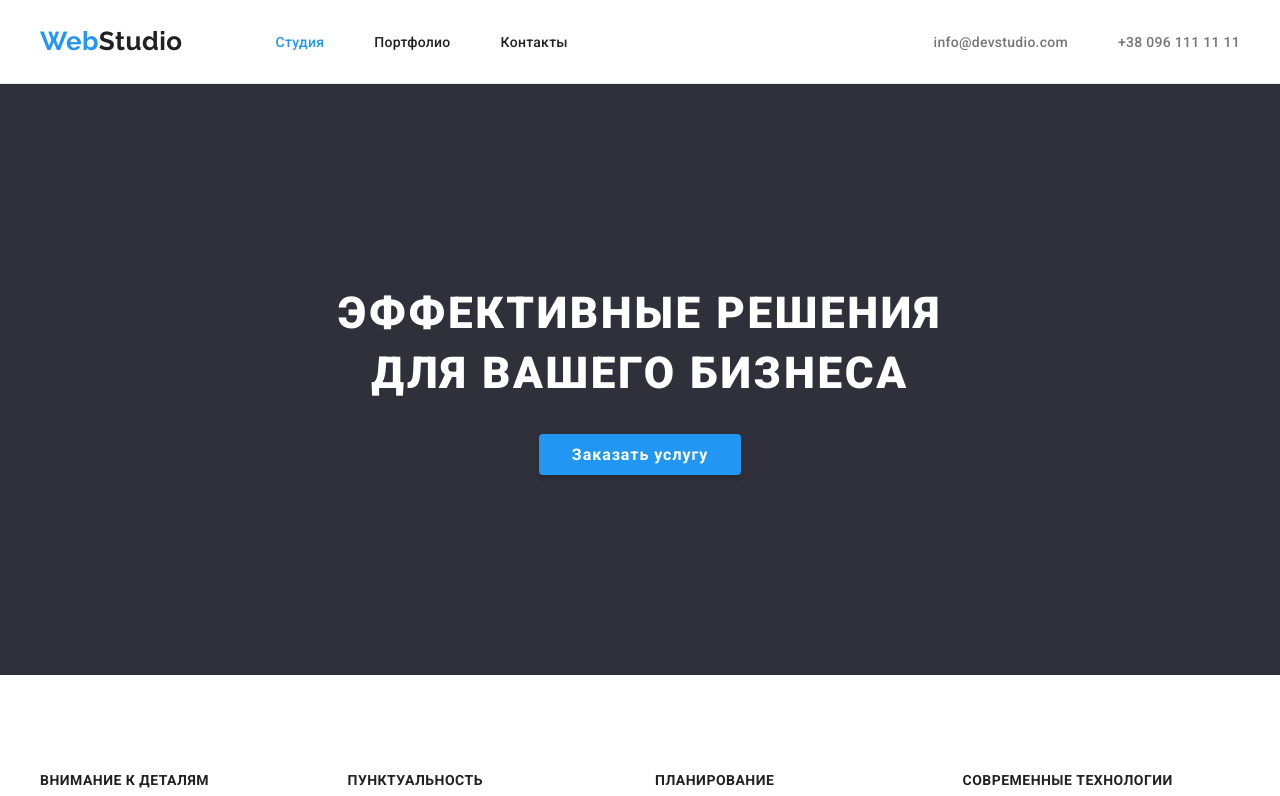
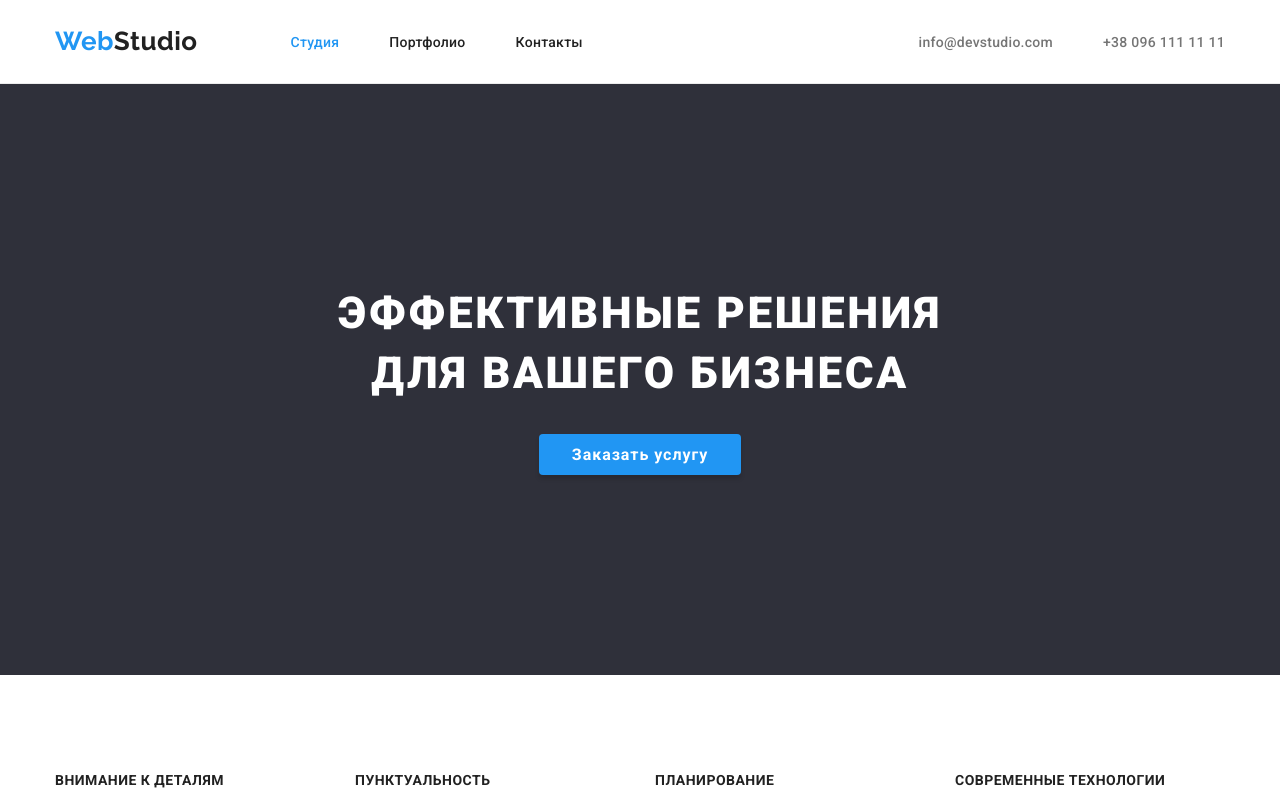
Before and after one commit to AlinaLevkova77/goit-markup-hw-03, a plain HTML site: page index.html in a window 1280 px wide. Shown: the top 796 px of the page. Drawn offline with nearby package versions, Linux system fonts and the light colour scheme.

Commit message:
goit-markup-hw-03/доработка

```diff
--- a/css/styles.css
+++ b/css/styles.css
@@ -45,7 +45,7 @@ a {
 }
 /* Container */
 .container {
-  width: 1230px;
+  width: 1200px;
   padding-left: 15px;
   padding-right: 15px;
   margin-left: auto;
@@ -70,9 +70,8 @@ a {
 /* Site-nav */
 
 .site-nav.item {
-  margin-right: auto;
-  margin-top: 32px;
-  margin-bottom: 32px;
+  padding-top: 32px;
+  padding-bottom: 32px;
 }
 .site-nav.item:last-child {
   margin-right: 0px;
@@ -116,8 +115,6 @@ a {
   margin-left: 50px;
 }
 .contacts-nav {
-  display: flex;
-  margin-left: auto;
 
   color: var(--primary-text-color);
   font-size: 14px;
@@ -188,7 +185,8 @@ a {
   line-height: 1.7;
   text-transform: uppercase;
   padding: 0;
-  margin: 0;
+  margin-bottom: 10px;
+  margin-top: 0;
 }
 .section-text {
   font-weight: 400;
--- a/index.html
+++ b/index.html
@@ -79,8 +79,8 @@
          </section>
 
          <!-- Примеры работ -->
-<div class="container">
          <section class="features">
+            <div class="container">
             <h2 class="features-title">Чем мы занимаемся</h2>
             <ul class ="features-list">
                 <li class="box">
@@ -99,8 +99,9 @@
                     width="370">
                 </li>
             </ul>
+            </div>
          </section>
-</div>
+
          <!-- Наша команда -->
 <div class="container">
          <section class="team-section">
```
Also changed, not shown: portfolio.html (+1 -0 lines).
